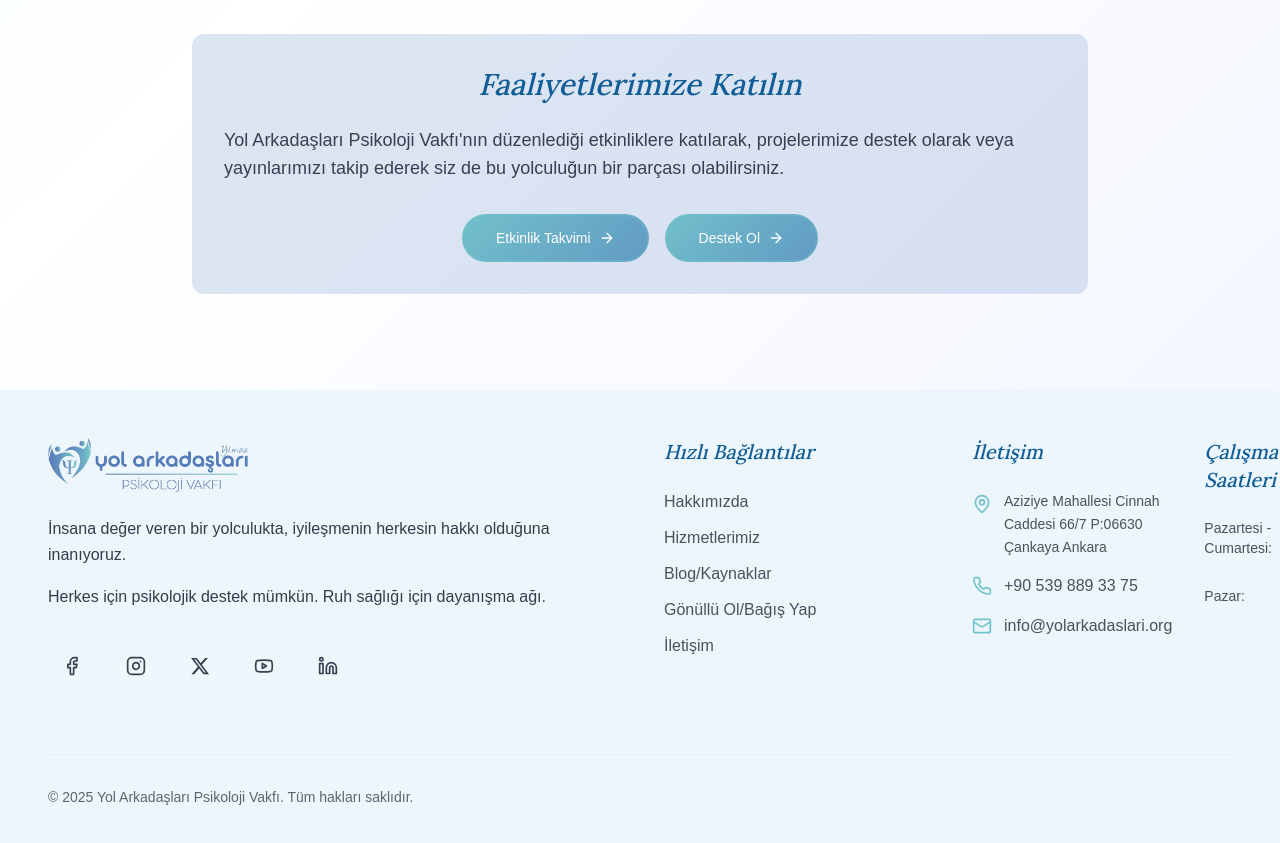
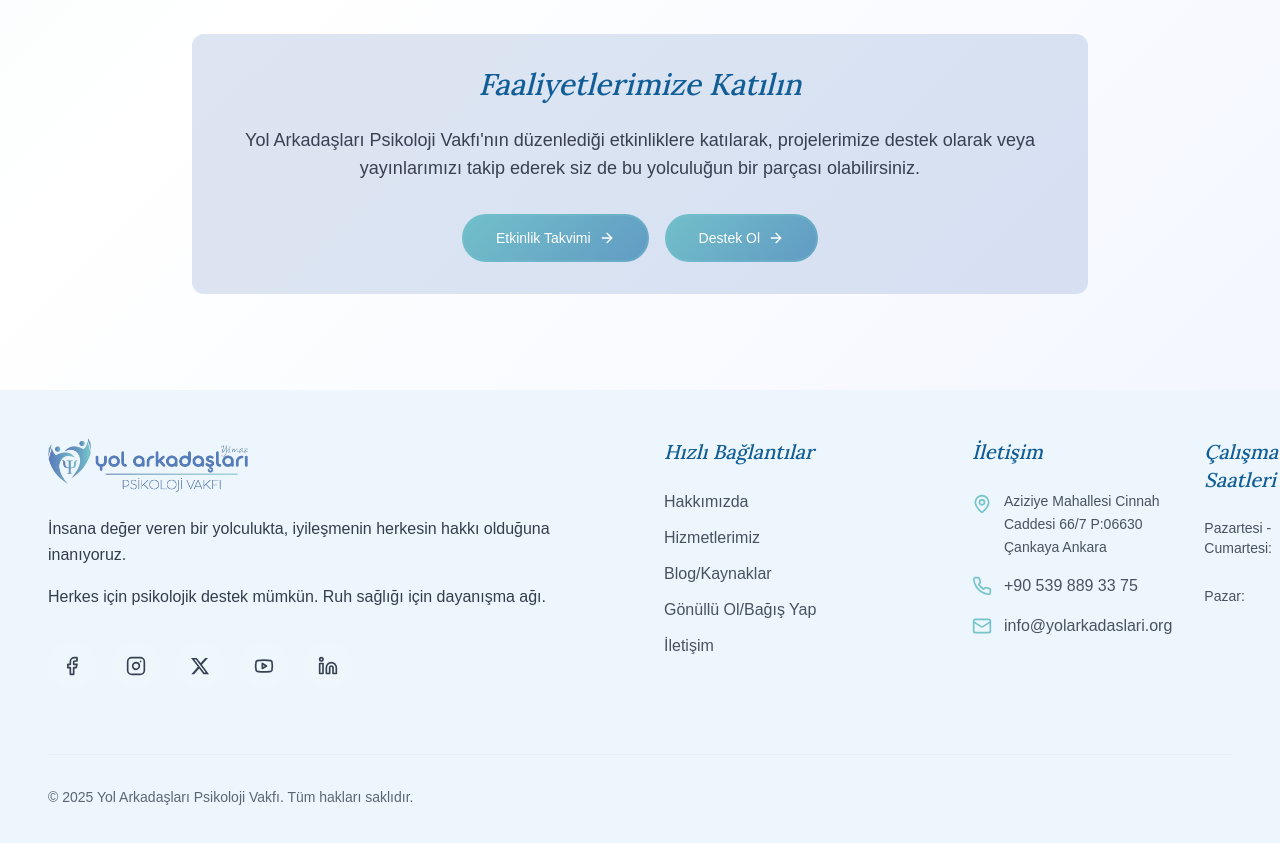
Before and after one commit to nonefiles/VakifYeni, a Next.js app: page /hizmetlerimiz/faaliyetlerimiz in a window 1280 px wide. Shown: the part 1580-2423 px from the top of the page. Built offline with nearby package versions, Linux system fonts and the light colour scheme; a web font is replaced by a local one.

Commit message:
Update page.tsx

```diff
--- a/app/hizmetlerimiz/faaliyetlerimiz/page.tsx
+++ b/app/hizmetlerimiz/faaliyetlerimiz/page.tsx
@@ -309,7 +309,7 @@ export default function FaaliyetlerimizPage() {
 
       <div className="mt-16 bg-accent/20 p-8 rounded-lg max-w-4xl mx-auto">
         <h2 className="text-3xl font-bold mb-6 gradient-heading font-lora">Faaliyetlerimize Katılın</h2>
-        <p className="text-lg font-aristotelica mb-8">
+        <p className="text-lg text-center font-aristotelica mb-8">
           Yol Arkadaşları Psikoloji Vakfı'nın düzenlediği etkinliklere katılarak, projelerimize destek olarak veya
           yayınlarımızı takip ederek siz de bu yolculuğun bir parçası olabilirsiniz.
         </p>
```
